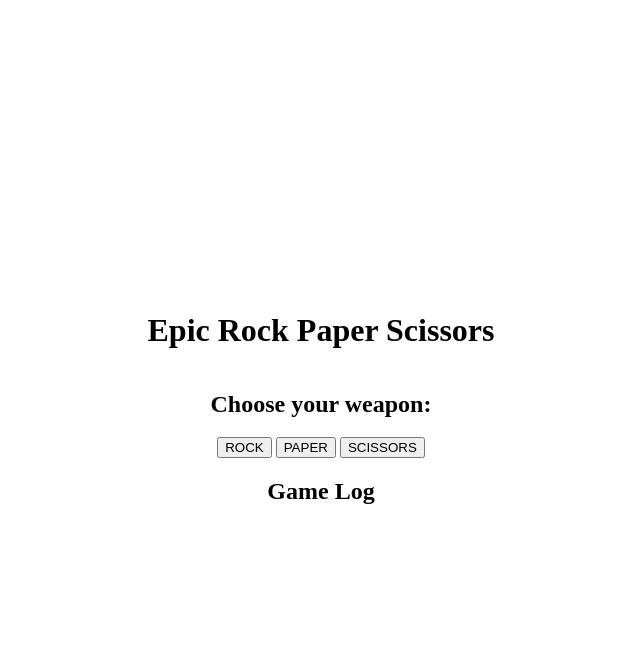
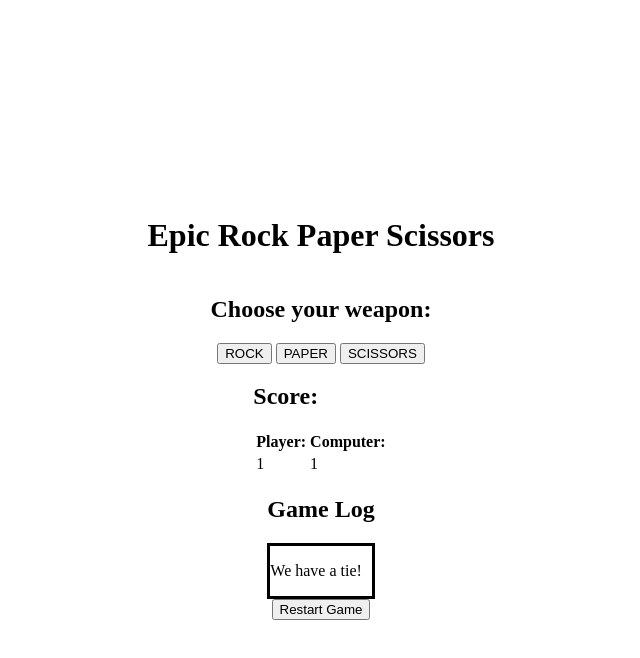
Before and after one commit to DekhanFraser/the-odin-project, a plain HTML site: page projects/rock-paper-scissors/index.html in a window 1280 px wide. Both pictures are taken after a click on the button "ROCK". Shown: the whole page, without its empty margins (319-959 px from the left). Drawn offline with Linux system fonts and the light colour scheme.

Commit message:
RPS Compted UI and game loop
Updated the UI with a game round output log,
completed the full game loop with a win condition:
game now stops playing when either player reaches score of 5.
Added restart button to restart game when condition met.

```diff
--- a/projects/rock-paper-scissors/index.html
+++ b/projects/rock-paper-scissors/index.html
@@ -14,8 +14,23 @@
         <button id="paper">PAPER</button>
         <button id="scissors">SCISSORS</button>
     </div>
+    <div id="score">
+        <h2>Score:</h2>
+        <table>
+            <tr>
+                <th>Player:</th>
+                <th>Computer:</th>
+            </tr>
+            <tr>
+                <td id="playerscore">0</td>
+                <td id="computerscore">0</td>
+            </tr>
+        </table>
+    </div>
     <div class="gamelog">
         <h2>Game Log</h2>
+        <div id="gameoutput"></div>
     </div>
+    <button id="restart">Restart Game</button>
 </body>
 </html>
--- a/projects/rock-paper-scissors/rockPaperScissors.js
+++ b/projects/rock-paper-scissors/rockPaperScissors.js
@@ -1,5 +1,12 @@
 let playerScore = 0;
 let computerScore = 0;
+let maxScore = 5;
+let gameWon = false;
+
+// UI Variables
+const gamelog = document.querySelector('#gameoutput');
+const docPlayerScore = document.querySelector('#playerscore');
+const docComputerScore = document.querySelector('#computerscore');
 
 function getComputerChoice() {
     let choice;
@@ -43,30 +50,43 @@ function playRound(playerSelection, computerSelection) {
 }
 
 function checkScore() {
+    if (playerScore == maxScore || computerScore == maxScore) {
         if (playerScore == computerScore) {
-        return "The player and computer are tied!"
+            updateGameLog("The player and computer are tied!");
         }
         else if (playerScore > computerScore) {
-        return "The player is the winner!"
+            updateGameLog("The player is the winner!");
         }
         else {
-        return "The computer is the winner!"
+            updateGameLog("The computer is the winner!");
+        }
+        gameWon = true;
     }
 }
 
-function game() {
-    for (let rounds = 0; rounds < 5; rounds++) {
-        let playerSelection = prompt("Rock, paper or scissors?")
-        let computerSelection = getComputerChoice();
-        console.log(playRound(playerSelection, computerSelection));
-    }
-    console.log(checkScore());
+function updateGameLog(str) {
+    let content = document.createElement('p');
+    content.textContent = str;
+    gamelog.appendChild(content);
 }
 
-// game();
 function weaponSelected(str) {
+    if (!gameWon) {
         let computerSelection = getComputerChoice();
-    console.log(playRound(str, computerSelection));
+        updateGameLog(playRound(str, computerSelection));
+        docPlayerScore.textContent = playerScore;
+        docComputerScore.textContent = computerScore;
+        checkScore();
+    }
+}
+
+function restartGame() {
+    gameWon = false;
+    playerScore = 0;
+    computerScore = 0;
+    docPlayerScore.textContent = playerScore;
+    docComputerScore.textContent = computerScore;
+    gamelog.textContent = '';
 }
 
 const btnRock = document.querySelector('#rock');
@@ -77,3 +97,6 @@ btnPaper.addEventListener('click', () => {weaponSelected('paper')});
 
 const btnScissors = document.querySelector('#scissors');
 btnScissors.addEventListener('click', () => {weaponSelected('scissors')});
+
+const btnRestart = document.querySelector('#restart');
+btnRestart.addEventListener('click', () => restartGame());
--- a/projects/rock-paper-scissors/style.css
+++ b/projects/rock-paper-scissors/style.css
@@ -5,3 +5,7 @@ body {
     align-items: center;
     min-height:100vh;
   }
+
+  #gameoutput {
+    border-style: solid;
+  }
```
Lines whose indentation alone changed are shown as unchanged.
